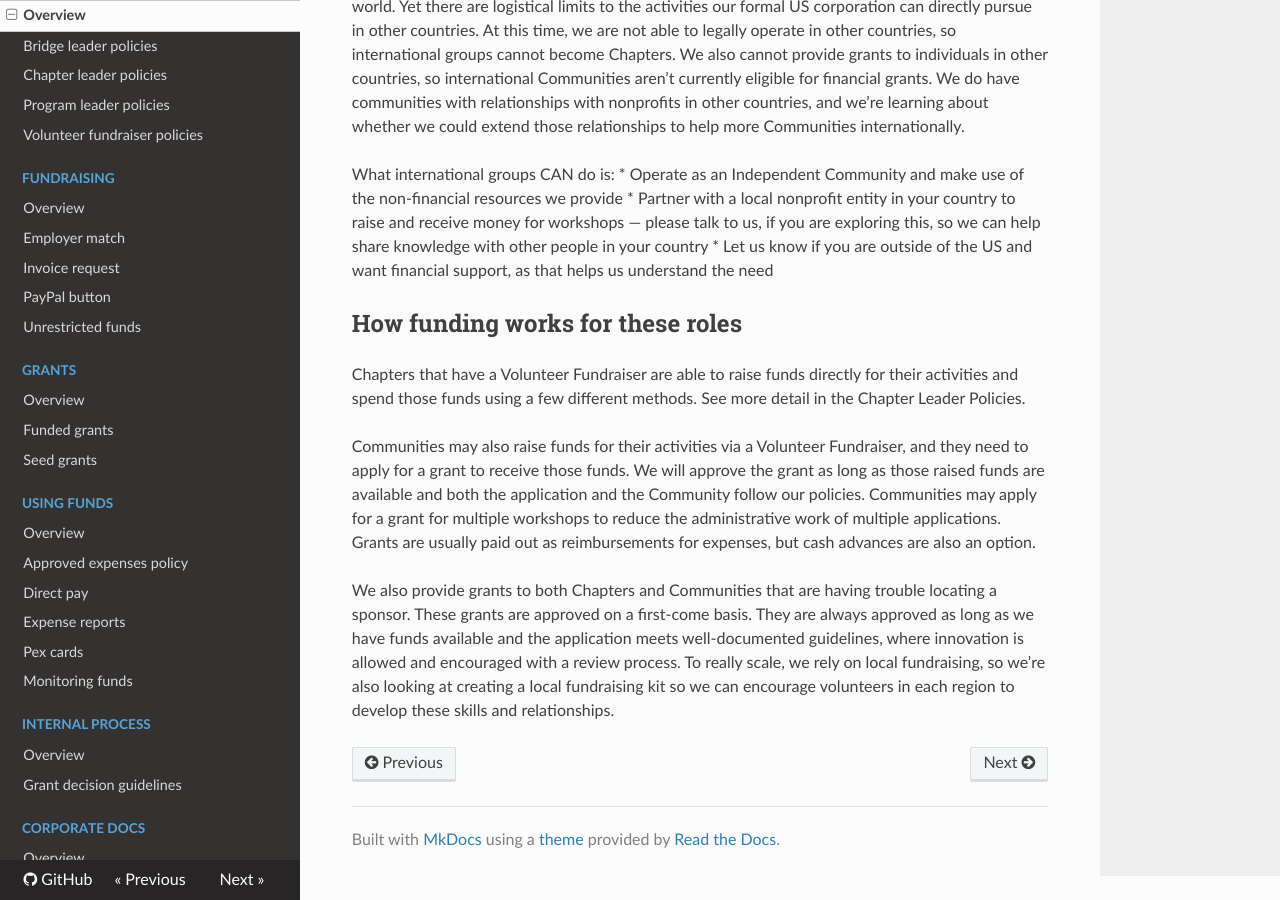
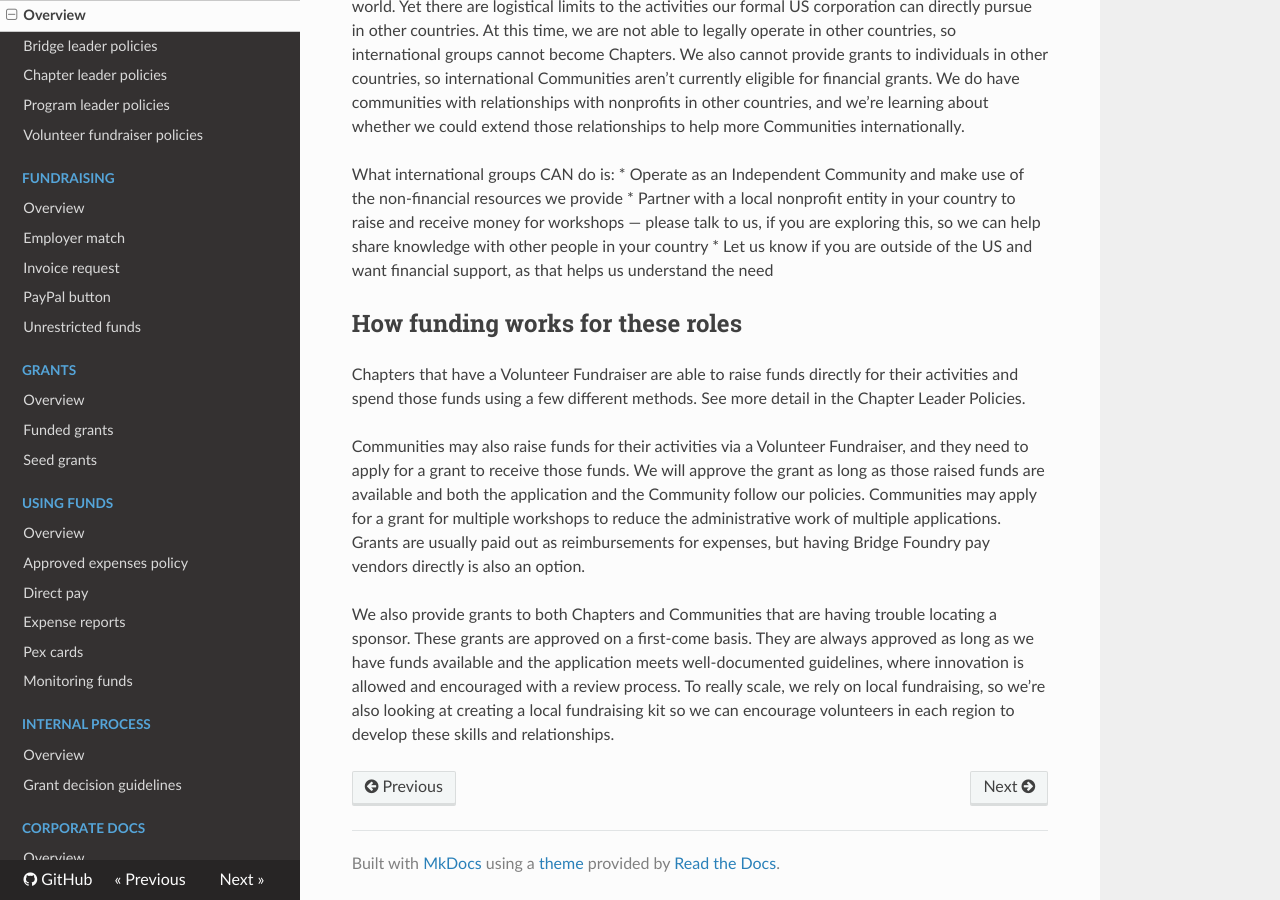
Before and after one commit to Satsaimistoowqp/bridgefoundry-operations, an MkDocs documentation site: the page built from docs/roles/README.md, in a window 1280 px wide and 900 px high, scrolled down 2255 px. Built offline with MkDocs 1.6.1, drawn with Linux system fonts in a browser that asks for light colours; nearby versions of some CDN libraries; old or Windows-style settings are respelled for this version of MkDocs.

Commit message:
Change cash advance reference to direct pay

```diff
--- a/docs/roles/README.md
+++ b/docs/roles/README.md
@@ -52,6 +52,6 @@ What international groups CAN do is:
 
 Chapters that have a Volunteer Fundraiser are able to raise funds directly for their activities and spend those funds using a few different methods. See more detail in the Chapter Leader Policies.
 
-Communities may also raise funds for their activities via a Volunteer Fundraiser, and they need to apply for a grant to receive those funds. We will approve the grant as long as those raised funds are available and both the application and the Community follow our policies. Communities may apply for a grant for multiple workshops to reduce the administrative work of multiple applications. Grants are usually paid out as reimbursements for expenses, but cash advances are also an option.
+Communities may also raise funds for their activities via a Volunteer Fundraiser, and they need to apply for a grant to receive those funds. We will approve the grant as long as those raised funds are available and both the application and the Community follow our policies. Communities may apply for a grant for multiple workshops to reduce the administrative work of multiple applications. Grants are usually paid out as reimbursements for expenses, but having Bridge Foundry pay vendors directly is also an option.
 
 We also provide grants to both Chapters and Communities that are having trouble locating a sponsor. These grants are approved on a first-come basis. They are always approved as long as we have funds available and the application meets well-documented guidelines, where innovation is allowed and encouraged with a review process. To really scale, we rely on local fundraising, so we’re also looking at creating a local fundraising kit so we can encourage volunteers in each region to develop these skills and relationships.
```
